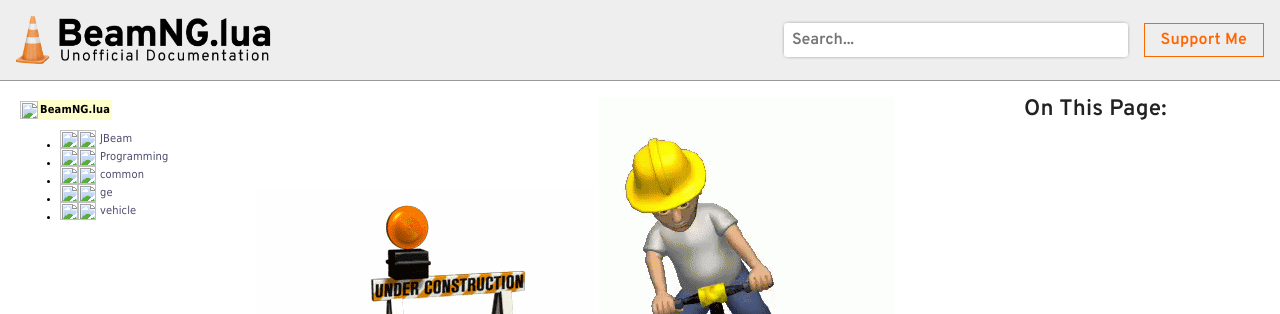
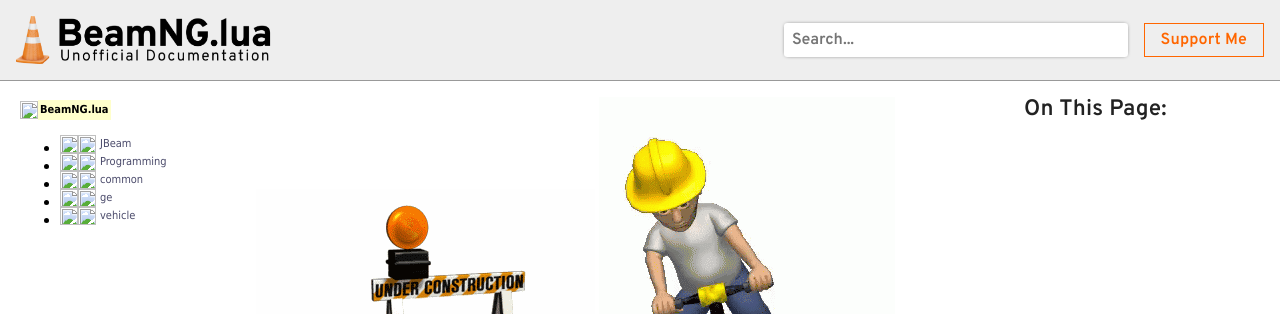
Before and after one commit to E32k/e32k.github.io, a Jekyll site: the page built from BeamNG.lua/index.md, in a window 1280 px wide. Shown: the top 314 px of the page. Built offline with Jekyll 4.4.1, drawn with Linux system fonts in a browser that asks for light colours.

Commit message:
test from gemini

```diff
--- a/assets/beamlua.css
+++ b/assets/beamlua.css
@@ -274,60 +274,83 @@
   width: 200px;
   margin: 0;
   padding: 20px;
-  font-family: "MS Sans Serif", Tahoma, Arial, sans-serif;
-  font-size: 11px;
   background-color: #ffffff;
-  color: #000000;
 }
+
+/* Explicit targeting shields the folder alignment tree from global styles */
 .tree {
   user-select: none;
   white-space: nowrap;
 }
-.tree ul {
-  list-style-type: none;
-  margin: 0;
-  padding: 0;
+
+.tree ul,
+.tree li {
+  list-style: none !important;
+  list-style-type: none !important;
+  margin: 0 !important;
+  padding: 0 !important;
 }
+
+.tree li::before {
+  content: none !important; /* Strips out any custom bullets from your theme */
+}
+
 .tree-row {
   display: flex;
   align-items: center;
   height: 18px;
 }
+
 .tree-row img {
   width: 18px;
   height: 18px;
   display: block;
   image-rendering: pixelated;
+  margin: 0 !important;
+  padding: 0 !important;
 }
+
 .toggle-btn { cursor: pointer; }
 .root-clickable { cursor: pointer; }
+
 .node-label {
-  text-decoration: none;
-  color: #4b4b6b;
+  font-family: "MS Sans Serif", Tahoma, Arial, sans-serif !important;
+  font-size: 11px !important;
+  font-weight: normal !important;
+  text-decoration: none !important;
+  color: #4b4b6b !important;
   padding-left: 4px;
   cursor: pointer;
   line-height: 18px;
   display: inline-block;
+  letter-spacing: normal !important;
 }
-.node-label:hover { text-decoration: underline; }
-/* Disabled state styling rules */
+
+.node-label:hover {
+  text-decoration: underline !important;
+}
+
 .node-disabled {
   color: #a0a0a0 !important;
   cursor: not-allowed !important;
   text-decoration: none !important;
-  pointer-events: none; /* Prevents clicks entirely */
+  pointer-events: none;
 }
 .node-disabled:hover { text-decoration: none !important; }
+
 .active-root {
-  background-color: #ffffcc;
-  font-weight: bold;
+  background-color: #ffffcc !important;
+  font-weight: bold !important;
   padding: 1px 2px;
-  color: #000;
+  color: #000 !important;
 }
+
 .active-current {
-  color: #666633;
-  font-weight: bold;
+  background-color: #e0e0e0 !important;
+  color: #000000 !important;
+  font-weight: bold !important;
 }
+
 .nested-branch { display: none; }
 .show-branch { display: block !important; }
 
@@ -432,8 +455,6 @@
     border-top: 5px solid #ddd;
     border-top-left-radius: 5px; }
   .argTable .nameField {
-    /*font-family:Roboto mono, monospace;
-        font-size:1.2em;*/
     border: 1px solid #ddd;
     background-color: #e6ffe6;
     font-weight: bold;
@@ -646,7 +667,7 @@
 .special { color: #569CD6; }
 .number { color: #B5CEA8; }
 .string { color: #CE9178; }
-.escape { color: #D7BA7D; } /* escaped sequences in strings */
+.escape { color: #D7BA7D; }
 .operator { color: #D4D4D4; }
 .function { color: #DCDCAA; }
 .method { color: #4EC9B0; }
@@ -655,14 +676,14 @@
 .bracket1 { color: #FFD700; }
 .bracket2 { color: #DA70D6; }
 .bracket3 { color: #179FFF; }
-.invalid { color: #D21414; } /* unmatched brackets */
+.invalid { color: #D21414; }
 
 /* line numbers */
 .lines {
-  color: #6E7681;       /* gray line numbers */
+  color: #6E7681;
   display: inline-block;
   text-align: right;
   user-select: none;
   width: 3ch;
-  margin-right: 2ch;     /* space between number and code */
+  margin-right: 2ch;
 }
```
